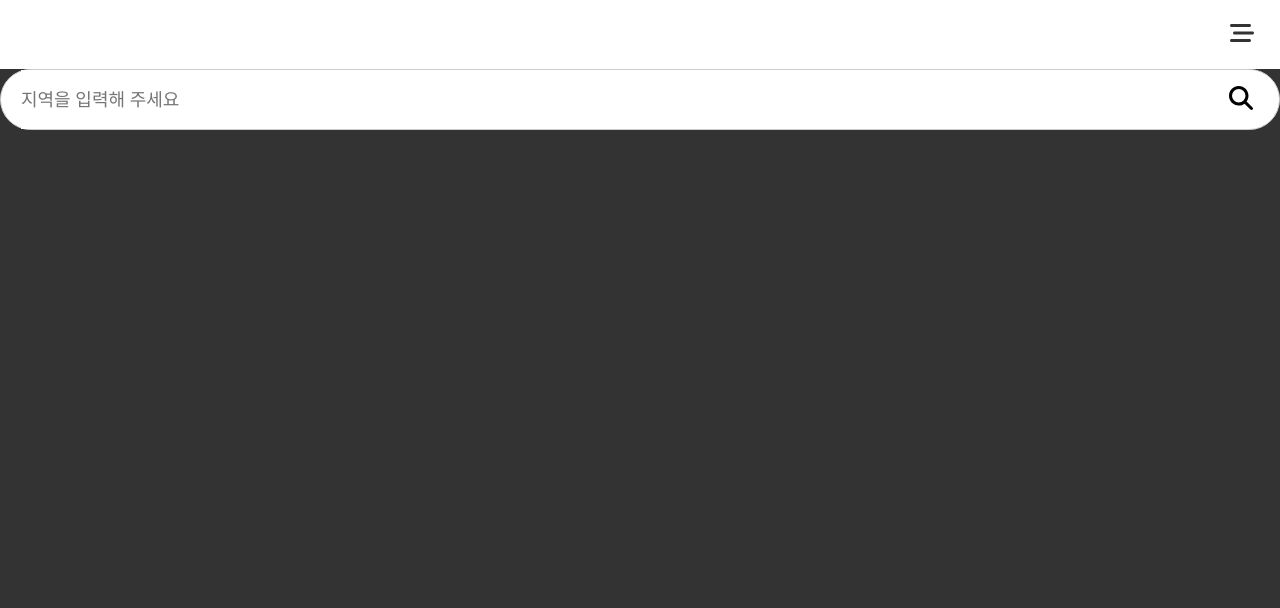
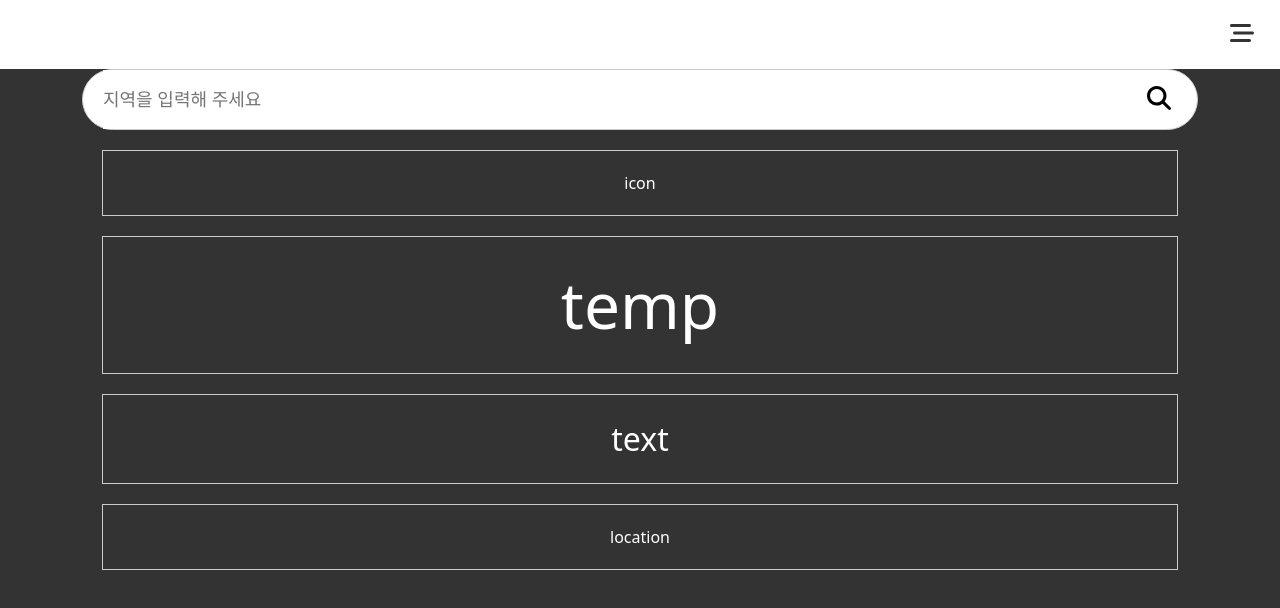
Before and after one commit to SonMinSeock/develop-study, a Vue app in the folder vue3/vue-weather-app/: page / in a window 1280 px wide. Shown: the top 608 px of the page. Built offline with nearby package versions, Linux system fonts and the light colour scheme.

Commit message:
feat: vue3/section3, 날씨 정보 영역

```diff
--- a/vue3/vue-weather-app/src/App.vue
+++ b/vue3/vue-weather-app/src/App.vue
@@ -1,11 +1,11 @@
 <script setup>
+import MainComp from "./components/MainComp.vue";
 import Navbar from "./components/Navbar.vue";
-import Searchbar from "./components/Searchbar.vue";
 </script>
 
 <template>
   <Navbar />
-  <Searchbar />
+  <MainComp />
 </template>
 
 <style lang="scss" scoped></style>
--- /dev/null
+++ b/vue3/vue-weather-app/src/components/MainComp.vue
@@ -0,0 +1,11 @@
+<script setup>
+import Searchbar from "./Searchbar.vue";
+import WeatherInfo from "./WeatherInfo.vue";
+</script>
+<template>
+  <div class="container">
+    <Searchbar />
+    <WeatherInfo />
+  </div>
+</template>
+<style lang="scss"></style>
--- /dev/null
+++ b/vue3/vue-weather-app/src/components/WeatherInfo.vue
@@ -0,0 +1,28 @@
+<script setup></script>
+<template>
+  <div class="weather-info">
+    <div class="icon">icon</div>
+    <div class="temp">temp</div>
+    <div class="text">text</div>
+    <div class="location">location</div>
+  </div>
+</template>
+<style lang="scss" scoped>
+.weather-info {
+  padding: 20px;
+  & > div {
+    margin-bottom: 20px;
+    padding: 20px;
+    border: 1px solid #ccc;
+  }
+  .icon img {
+    width: 140px;
+  }
+  .temp {
+    font-size: 4rem;
+  }
+  .text {
+    font-size: 2rem;
+  }
+}
+</style>
```
